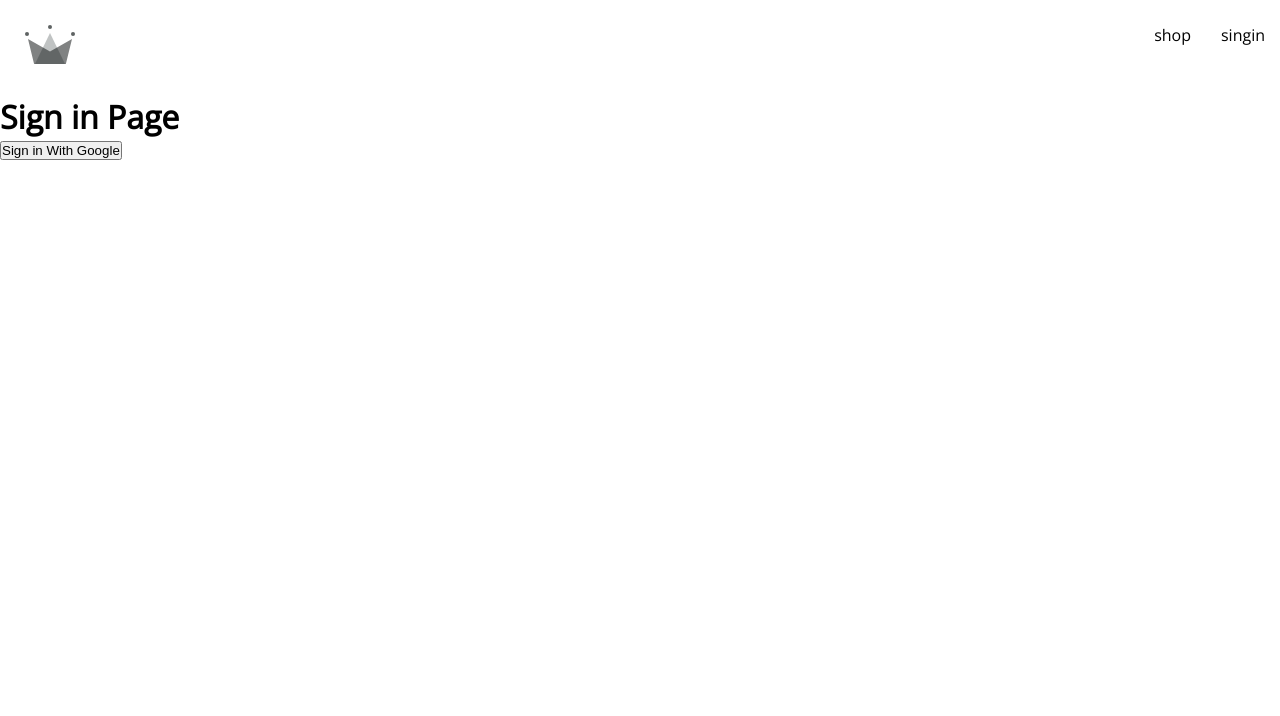
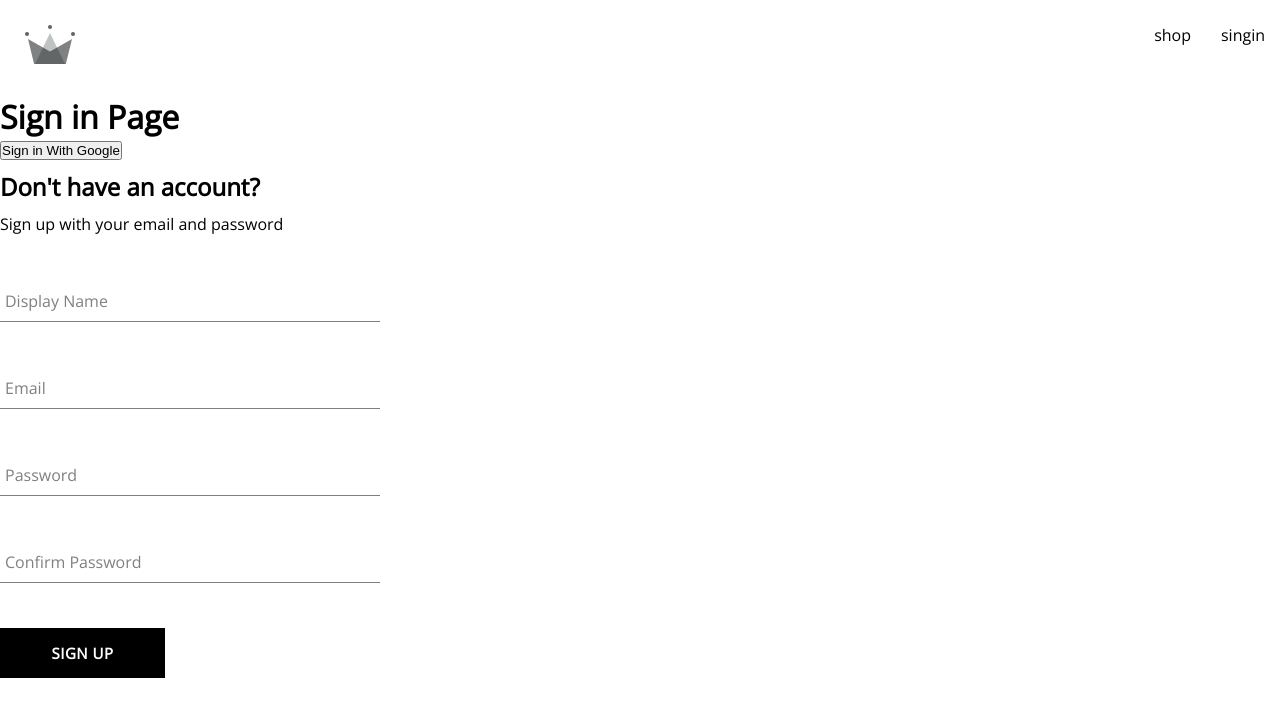
Before and after one commit to patrykpanek/capstoneStore, a React (Create React App) app: page /sign-in in a window 1280 px wide. Shown: the top 716 px of the page. Built offline with nearby package versions, Linux system fonts and the light colour scheme.

Commit message:
created sign up component, the form input component, button component

```diff
--- /dev/null
+++ b/src/components/button/button.component.jsx
@@ -0,0 +1,16 @@
+import './button.styles.scss'
+
+const BUTTON_TYP_CLASSES = {
+    google: 'google-sign-in',
+    inverted: 'inverted'
+}
+
+const Button = ({children, buttonType, ...otherProps}) => {
+    return (
+        <button className={`button-container ${BUTTON_TYP_CLASSES[buttonType]}`}>
+            {children}
+        </button>
+    )
+}
+
+export default Button;
--- /dev/null
+++ b/src/components/button/button.styles.scss
@@ -0,0 +1,46 @@
+.button-container {
+    min-width: 165px;
+    width: auto;
+    height: 50px;
+    letter-spacing: 0.5px;
+    line-height: 50px;
+    padding: 0 35px 0 35px;
+    font-size: 15px;
+    background-color: black;
+    color: white;
+    text-transform: uppercase;
+    font-family: 'Open Sans';
+    font-weight: bolder;
+    border: none;
+    cursor: pointer;
+    display: flex;
+    justify-content: center;
+
+    &:hover {
+      background-color: white;
+      color: black;
+      border: 1px solid black;
+    }
+
+    &.google-sign-in {
+      background-color: #4285f4;
+      color: white;
+
+      &:hover {
+        background-color: #357ae8;
+        border: none;
+      }
+    }
+
+    &.inverted {
+      background-color: white;
+      color: black;
+      border: 1px solid black;
+
+      &:hover {
+        background-color: black;
+        color: white;
+        border: none;
+      }
+    }
+  }
--- /dev/null
+++ b/src/components/form-input/form-input.component.jsx
@@ -0,0 +1,19 @@
+import './form-input.styles.scss'
+
+const FormInput = ({label, ...otherProps}) => {
+    return(
+        <div className="group">
+             <input className="form-input" {...otherProps}/>
+                {label && (
+                    <label
+                    className={`${otherProps.value.length ? 'shrink' : ''} form-input-label`}
+                    >
+                    {label}
+                    </label>
+                )}
+
+        </div>
+    )
+}
+
+export default FormInput;
--- /dev/null
+++ b/src/components/form-input/form-input.styles.scss
@@ -0,0 +1,54 @@
+$sub-color: grey;
+$main-color: black;
+
+@mixin shrinkLabel {
+  top: -14px;
+  font-size: 12px;
+  color: $main-color;
+}
+
+.group {
+  position: relative;
+  margin: 45px 0;
+
+  .form-input {
+    background: none;
+    background-color: white;
+    color: $sub-color;
+    font-size: 18px;
+    padding: 10px 10px 10px 5px;
+    display: block;
+    width: 100%;
+    border: none;
+    border-radius: 0;
+    border-bottom: 1px solid $sub-color;
+    margin: 25px 0;
+
+    &:focus {
+      outline: none;
+    }
+
+    &:focus ~ .form-input-label {
+      @include shrinkLabel();
+    }
+  }
+
+  input[type='password'] {
+    letter-spacing: 0.3em;
+  }
+
+  .form-input-label {
+    color: $sub-color;
+    font-size: 16px;
+    font-weight: normal;
+    position: absolute;
+    pointer-events: none;
+    left: 5px;
+    top: 10px;
+    transition: 300ms ease all;
+
+    &.shrink {
+      @include shrinkLabel();
+    }
+  }
+}
--- a/src/components/navigation/navigation.styles.scss
+++ b/src/components/navigation/navigation.styles.scss
@@ -4,6 +4,7 @@
     display: flex;
     justify-content: space-between;
     margin-bottom: 25px;
+
 
     .logo-container {
       height: 100%;
@@ -17,6 +18,7 @@
       display: flex;
       align-items: center;
       justify-content: flex-end;
+      font-family: 'Open Sans';
 
       .nav-link {
         padding: 10px 15px;
--- /dev/null
+++ b/src/components/sign-up-form/sign-up-form.component.jsx
@@ -0,0 +1,104 @@
+import { async } from '@firebase/util';
+import { useState } from 'react';
+import { createAuthUserWithEmailAndPassword, createUserDocumentFromAuth } from '../../utlis/firebase/fireabse.utils';
+
+import './sign-up-form.styles.scss'
+
+import Button from '../button/button.component';
+import FormInput from '../form-input/form-input.component';
+
+const defaultFormFields = {
+    displayName: '',
+    email: '',
+    password: '',
+    confirmPassword: ''
+}
+
+const SignUpForm = () => {
+
+
+    const [formFields, setFormFields] = useState(defaultFormFields);
+    const { displayName, email, password, confirmPassword } = formFields;
+
+    const resetFormFields = () => {
+        setFormFields(defaultFormFields);
+    }
+
+    const handleSubmit = async(event) => {
+        event.preventDefault();
+
+        if(password !== confirmPassword) {
+            alert('Password do not match');
+            return;
+        }
+        try {
+            const {user} = await createAuthUserWithEmailAndPassword(email, password);
+            console.log(user);
+
+            await createUserDocumentFromAuth(user, {displayName});
+            resetFormFields();
+        }catch(error){
+            if(error.code === 'auth/email-already-in-use'){
+                alert('Cannot create user, email already in use')
+            }else {
+            console.log(error);
+            }
+        }
+    }
+
+    const handleChange = (event) => {
+        const {name, value} = event.target;
+
+        setFormFields({...formFields, [name]: value});
+    }
+
+    return(
+        <div className='sign-up-container'>
+            <h2>Don't have an account?</h2>
+            <span>Sign up with your email and password</span>
+            <form onSubmit={handleSubmit}>
+
+                <FormInput
+                label="Display Name"
+                type="text"
+                required
+                onChange={handleChange}
+                name='displayName'
+                value={displayName}
+                />
+
+                <FormInput
+                label="Email"
+                type='email'
+                required
+                onChange={handleChange}
+                name='email'
+                value={email}
+                />
+
+                <FormInput
+                label="Password"
+                type='password'
+                required
+                onChange={handleChange}
+                name='password'
+                value={password}
+                />
+
+                <FormInput
+                label='Confirm Password'
+                type='password'
+                required
+                onChange={handleChange}
+                name='confirmPassword'
+                value={confirmPassword}
+                />
+
+                <Button type='submit' >Sign Up</Button>
+            </form>
+        </div>
+    )
+}
+
+
+export default SignUpForm;
--- /dev/null
+++ b/src/components/sign-up-form/sign-up-form.styles.scss
@@ -0,0 +1,8 @@
+.sign-up-container {
+    display: flex;
+    flex-direction: column;
+    width: 380px;
+    h2{
+        margin: 10px 0;
+    }
+}
--- a/src/routes/sign-in/sign-in.component.jsx
+++ b/src/routes/sign-in/sign-in.component.jsx
@@ -1,11 +1,15 @@
 import { signInWithGooglePopup, createUserDocumentFromAuth } from "../../utlis/firebase/fireabse.utils";
 
+import SignUpForm from '../../components/sign-up-form/sign-up-form.component'
 
 const SignIn = () => {
+
     const logGoogleUser = async() => {
         const {user} = await signInWithGooglePopup();
         const userDocRef = await createUserDocumentFromAuth(user);
     }
+
+
 
     return(
         <div>
@@ -13,6 +17,7 @@
             <button onClick={logGoogleUser}>
                 Sign in With Google
             </button>
+            <SignUpForm/>
         </div>
     )
 }
--- a/src/utlis/firebase/fireabse.utils.js
+++ b/src/utlis/firebase/fireabse.utils.js
@@ -5,6 +5,7 @@
   signInWithRedirect,
   signInWithPopup,
   GoogleAuthProvider,
+  createUserWithEmailAndPassword,
 } from 'firebase/auth';
 import { async } from '@firebase/util';
 
@@ -26,10 +27,17 @@
 
 export const auth = getAuth();
 export const signInWithGooglePopup = () => signInWithPopup(auth, provider);
+export const signInWithGoogleRedirect = () =>
+  signInWithRedirect(auth, provider);
 
 export const db = getFirestore();
 
-export const createUserDocumentFromAuth = async (userAuth) => {
+export const createUserDocumentFromAuth = async (
+  userAuth,
+  additionalInfo = { displayName: 'mike' }
+) => {
+  if (!userAuth) return;
+
   const userDocRef = doc(db, 'users', userAuth.uid);
 
   const userSnapshot = await getDoc(userDocRef);
@@ -43,6 +51,7 @@
         displayName,
         email,
         createAt,
+        ...additionalInfo,
       });
     } catch (error) {
       console.log('error creating the user', error.message);
@@ -50,3 +59,9 @@
   }
   return userDocRef;
 };
+
+export const createAuthUserWithEmailAndPassword = async (email, password) => {
+  if (!email || !password) return;
+
+  return await createUserWithEmailAndPassword(auth, email, password);
+};
```
